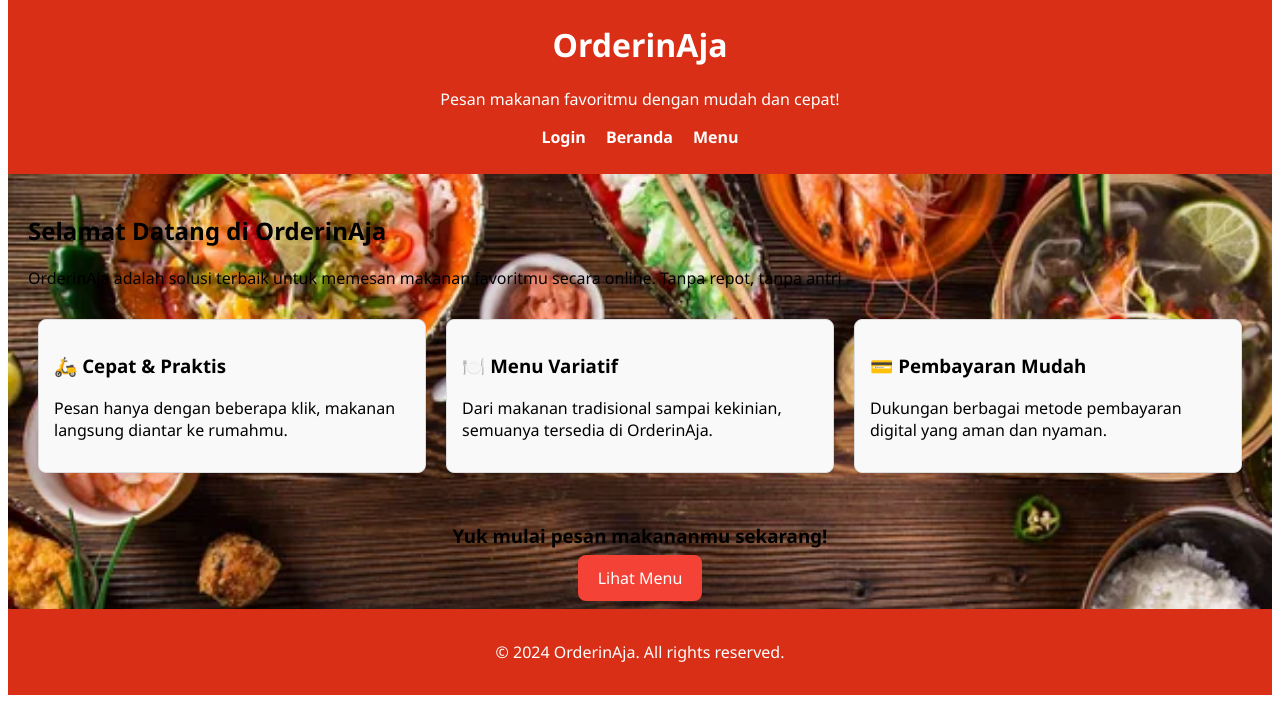
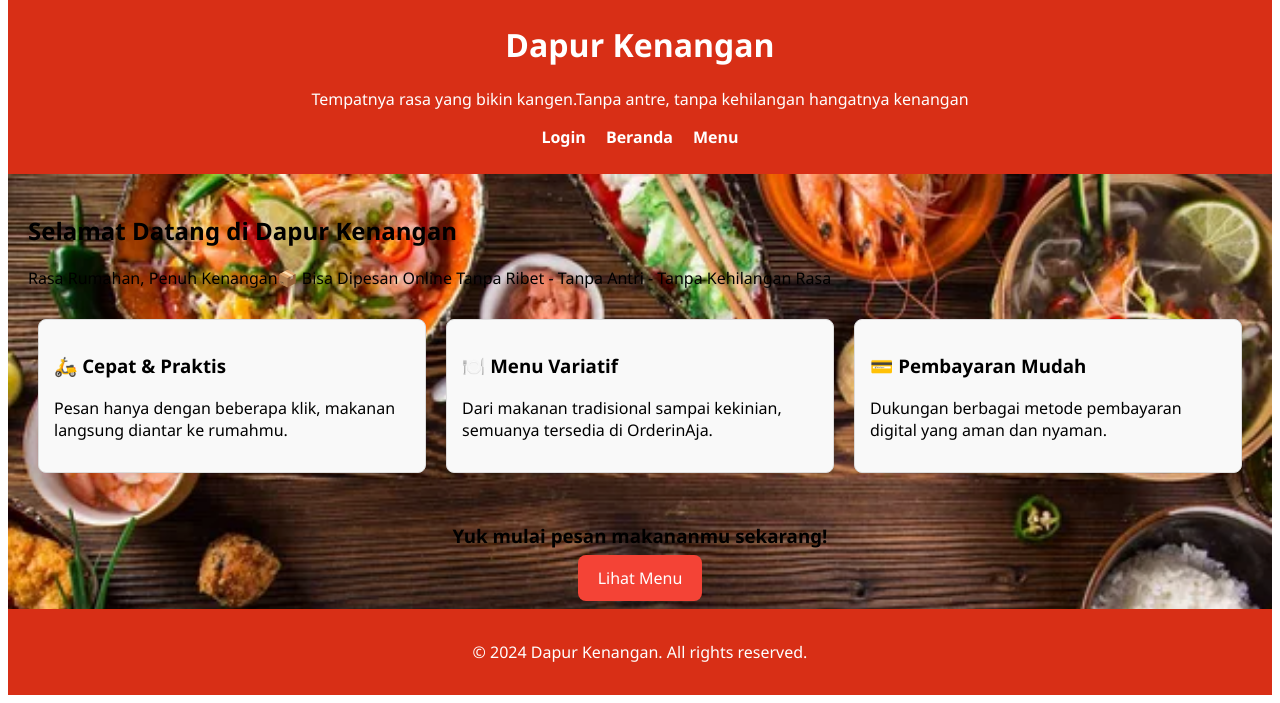
Before and after one commit to AcHaDSW/Tugas-akhir, a plain HTML site: page halamanberanda.html in a window 1280 px wide. Shown: the part 127-830 px from the top of the page. Drawn offline with Linux system fonts and the light colour scheme.

Commit message:
mengganti judul

```diff
--- a/halamanberanda.html
+++ b/halamanberanda.html
@@ -92,8 +92,8 @@
 <body>
   <header>
     <img src="logo web.jpg">
-    <h1>OrderinAja</h1>
-    <p>Pesan makanan favoritmu dengan mudah dan cepat!</p>
+    <h1>Dapur Kenangan</h1>
+    <p>Tempatnya rasa yang bikin kangen.Tanpa antre, tanpa kehilangan hangatnya kenangan</p>
     <nav>
       <ul>
         <li><a href="halamanlogin.html" id="nav-login">Login</a></li>
@@ -106,8 +106,8 @@
 
   <main>
     <section id="home-section">
-      <h2>Selamat Datang di OrderinAja</h2>
-      <p>OrderinAja adalah solusi terbaik untuk memesan makanan favoritmu secara online. Tanpa repot, tanpa antri</p>
+      <h2>Selamat Datang di Dapur Kenangan</h2>
+      <p>Rasa Rumahan, Penuh Kenangan📦 Bisa Dipesan Online Tanpa Ribet - Tanpa Antri - Tanpa Kehilangan Rasa</p>
       <div class="features">
         <div class="feature">
           <h3>🛵 Cepat & Praktis</h3>
@@ -158,7 +158,7 @@
   </main>
 
   <footer>
-    <p>&copy; 2024 OrderinAja. All rights reserved.</p>
+    <p>&copy; 2024 Dapur Kenangan. All rights reserved.</p>
   </footer>
 
  <script>
```
